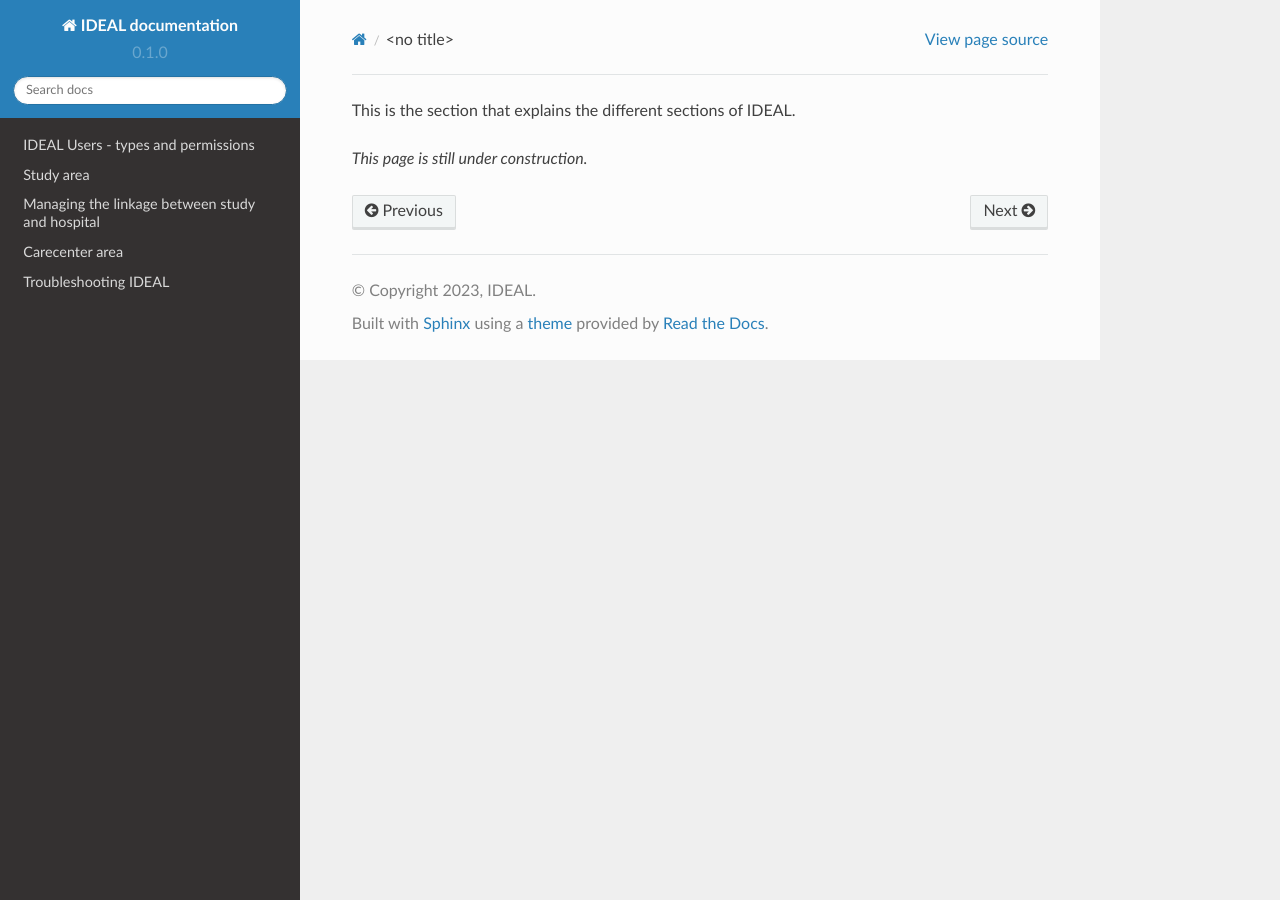
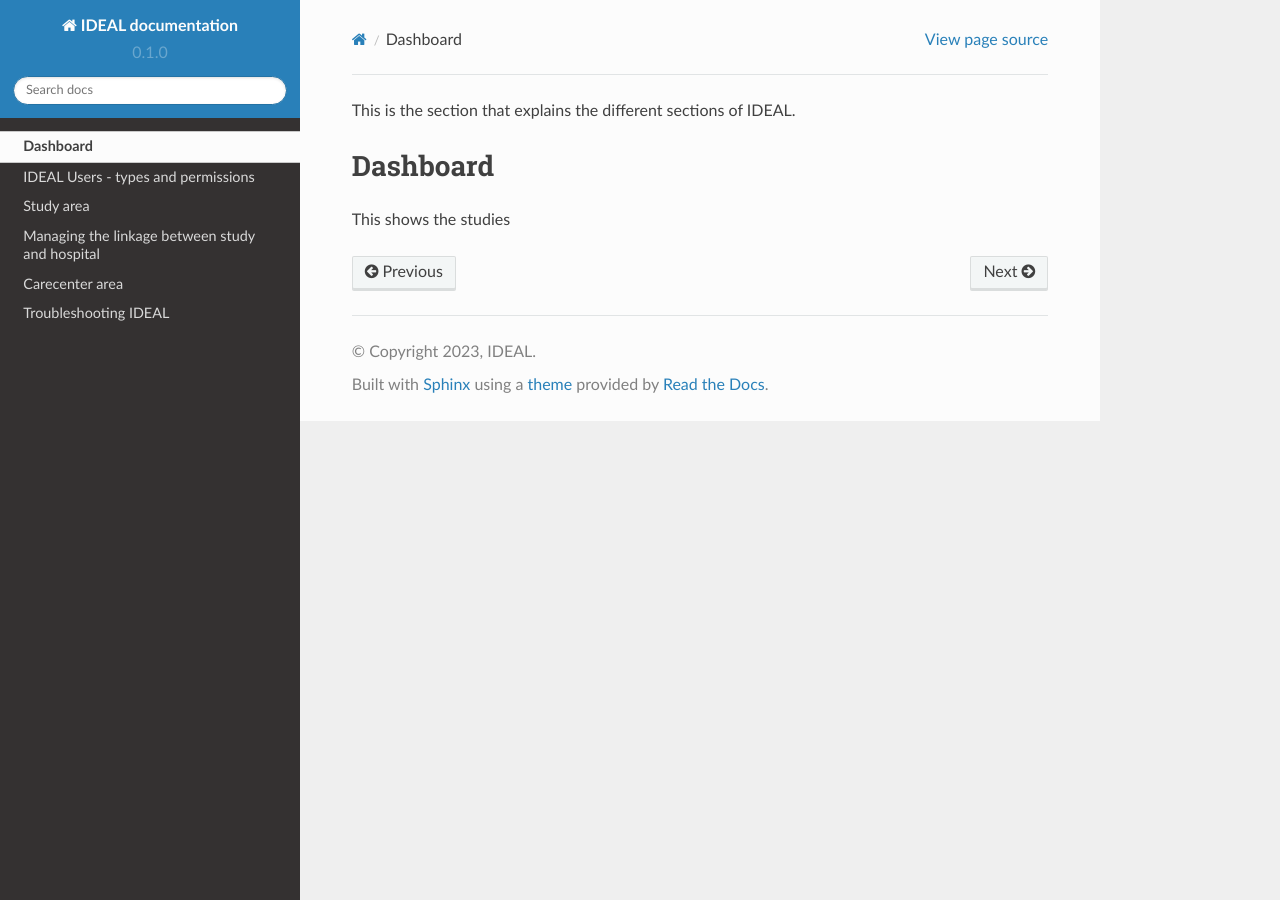
Before and after one commit to Nynuphar/IDEAL-doc, a Sphinx documentation site: the page built from docs/source/interface.rst, in a window 1280 px wide. Built offline with Sphinx 7.4.7 and the Read the Docs theme 2.0.0, drawn with Linux system fonts in a browser that asks for light colours; pages that are not in the unit, such as notebooks, are missing from menus.

Commit message:
Update interface.rst

```diff
--- a/docs/source/interface.rst
+++ b/docs/source/interface.rst
@@ -1,3 +1,6 @@
 This is the section that explains the different sections of IDEAL.
 
-*This page is still under construction.*
+Dashboard
+***********
+
+This shows the studies
```
